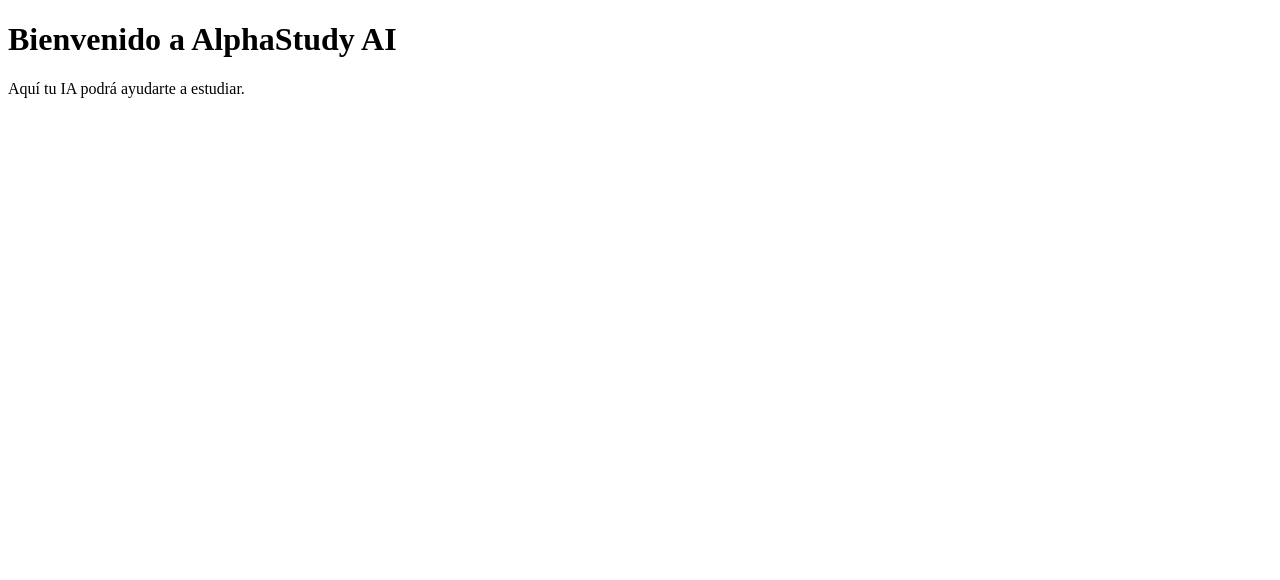
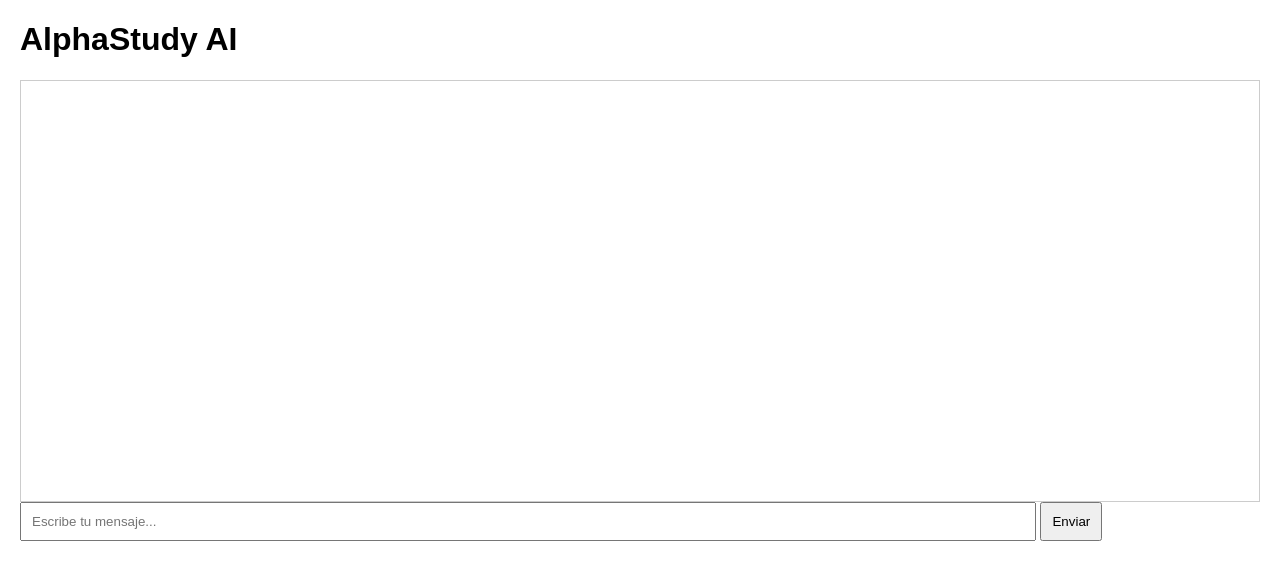
Before and after one commit to alphastuddy/alphastuddyai.github.io, a plain HTML site: page index.html in a window 1280 px wide. Drawn offline with Linux system fonts and the light colour scheme.

Commit message:
Update index.html

```diff
--- a/index.html
+++ b/index.html
@@ -1,11 +1,22 @@
 <!DOCTYPE html>
 <html lang="es">
 <head>
-    <meta charset="UTF-8">
-    <title>AlphaStudy AI</title>
+  <meta charset="UTF-8">
+  <meta name="viewport" content="width=device-width, initial-scale=1.0">
+  <title>AlphaStudy AI</title>
+  <style>
+    body { font-family: Arial, sans-serif; margin: 20px; }
+    #chat { border: 1px solid #ccc; padding: 10px; height: 400px; overflow-y: scroll; }
+    input { width: 80%; padding: 10px; }
+    button { padding: 10px; }
+  </style>
 </head>
 <body>
-    <h1>Bienvenido a AlphaStudy AI</h1>
-    <p>Aquí tu IA podrá ayudarte a estudiar.</p>
+  <h1>AlphaStudy AI</h1>
+  <div id="chat"></div>
+  <input id="userInput" placeholder="Escribe tu mensaje...">
+  <button onclick="sendMessage()">Enviar</button>
+
+  <script src="script.js"></script>
 </body>
 </html>
```
